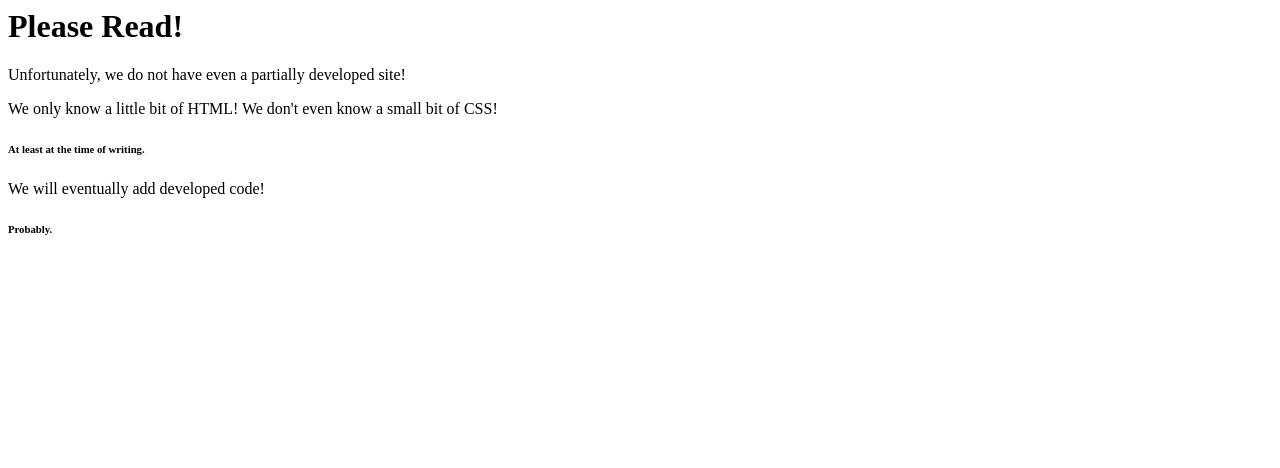
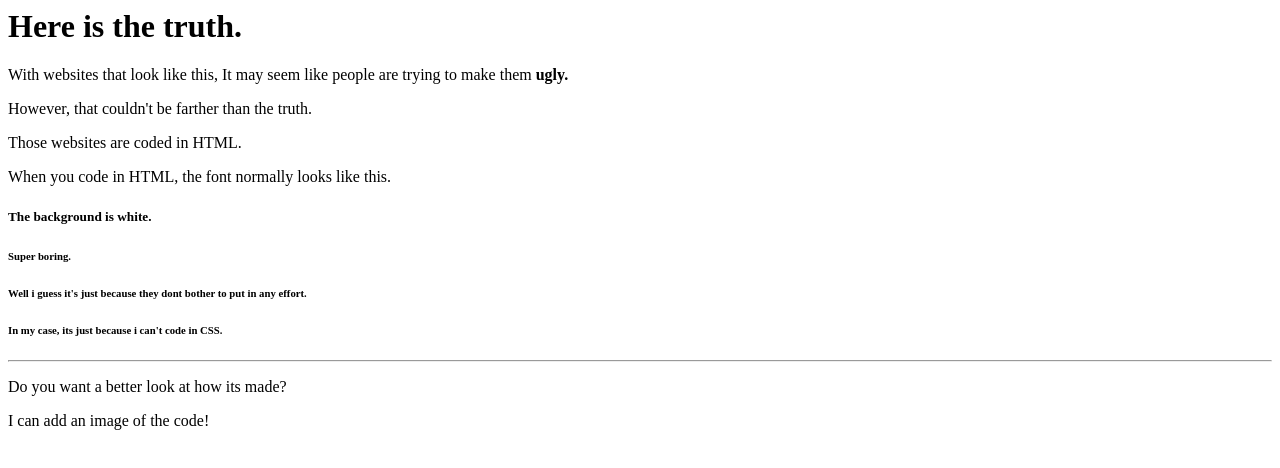
Before and after one commit to RoastedGoat/naturally-mystical-testing-site, a plain HTML site: page index.html in a window 1280 px wide. Drawn offline with Linux system fonts and the light colour scheme.

Commit message:
i really don't know

```diff
--- a/index.html
+++ b/index.html
@@ -1,12 +1,22 @@
 <html>
 
+<head>
+    <title>NM Testing Site</title>
+</head>
+
 <body>
-    <h1>Please Read!</h1>
-    <p>Unfortunately, we do not have even a partially developed site!</p>
-    <p>We only know a little bit of HTML! We don't even know a small bit of CSS!</p>
-    <h6>At least at the time of writing.</h6>
-    <p>We will eventually add developed code!</p>
-    <h6>Probably.</h6>
+    <h1>Here is the truth.</h1>
+    <p>With websites that look like this, It may seem like people are trying to make them <b>ugly.</b></p>
+    <p>However, that couldn't be farther than the truth.</p>
+    <p>Those websites are coded in HTML.</p>
+    <p>When you code in HTML, the font normally looks like this.</p>
+    <h5>The background is white.</h5>
+    <h6>Super boring.</h6>
+    <h6>Well i guess it's just because they dont bother to put in any effort.</h6>
+    <h6>In my case, its just because i can't code in CSS.</h6>
+    <hr>
+    <p>Do you want a better look at how its made?</p>
+    <p>I can add an image of the code!</p>
 </body>
 
 </html>
```
